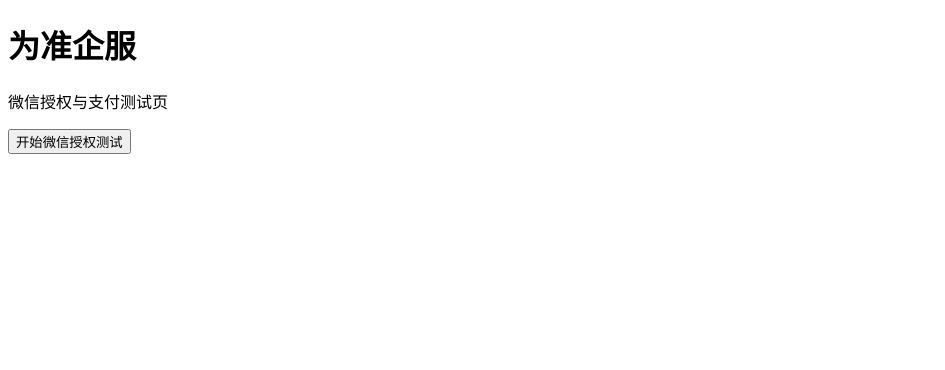
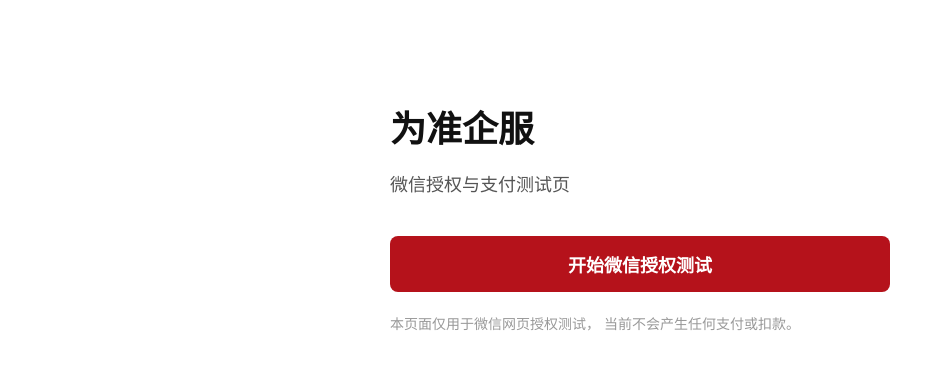
Before and after one commit to weizhun-qifu/wzconsult-site, a plain HTML site: page pay-test.html in a window 1280 px wide. Shown: the whole page, without its empty margins (0-945 px from the left). Drawn offline with Linux system fonts and the light colour scheme.

Commit message:
Update pay-test.html

```diff
--- a/pay-test.html
+++ b/pay-test.html
@@ -4,17 +4,72 @@
   <meta charset="UTF-8">
   <meta name="viewport" content="width=device-width, initial-scale=1.0">
   <title>为准企服支付测试</title>
+
+  <style>
+    body {
+      font-family: -apple-system, BlinkMacSystemFont, "Segoe UI",
+                   "PingFang SC", "Microsoft YaHei", sans-serif;
+      margin: 0;
+      padding: 40px 24px;
+      background: #fff;
+      color: #111;
+    }
+
+    .box {
+      max-width: 500px;
+      margin: 0 auto;
+    }
+
+    h1 {
+      font-size: 36px;
+      margin-top: 60px;
+      margin-bottom: 18px;
+    }
+
+    p {
+      font-size: 18px;
+      color: #555;
+      margin-bottom: 40px;
+    }
+
+    .btn {
+      display: block;
+      width: 100%;
+      box-sizing: border-box;
+      padding: 15px 20px;
+      border-radius: 8px;
+      border: 0;
+      background: #b5121b;
+      color: #fff;
+      text-align: center;
+      text-decoration: none;
+      font-size: 18px;
+      font-weight: 600;
+    }
+
+    .note {
+      margin-top: 20px;
+      font-size: 14px;
+      color: #999;
+      line-height: 1.7;
+    }
+  </style>
 </head>
+
 <body>
-  <h1>为准企服</h1>
-  <p>微信授权与支付测试页</p>
+  <div class="box">
+    <h1>为准企服</h1>
+    <p>微信授权与支付测试页</p>
 
-  <button onclick="startOAuth()">开始微信授权测试</button>
+    <a class="btn"
+       href="/.netlify/functions/oauth-start">
+      开始微信授权测试
+    </a>
 
-  <script>
-    function startOAuth() {
-      alert('测试页部署成功，下一步接微信授权');
-    }
-  </script>
+    <div class="note">
+      本页面仅用于微信网页授权测试，
+      当前不会产生任何支付或扣款。
+    </div>
+  </div>
 </body>
 </html>
```
